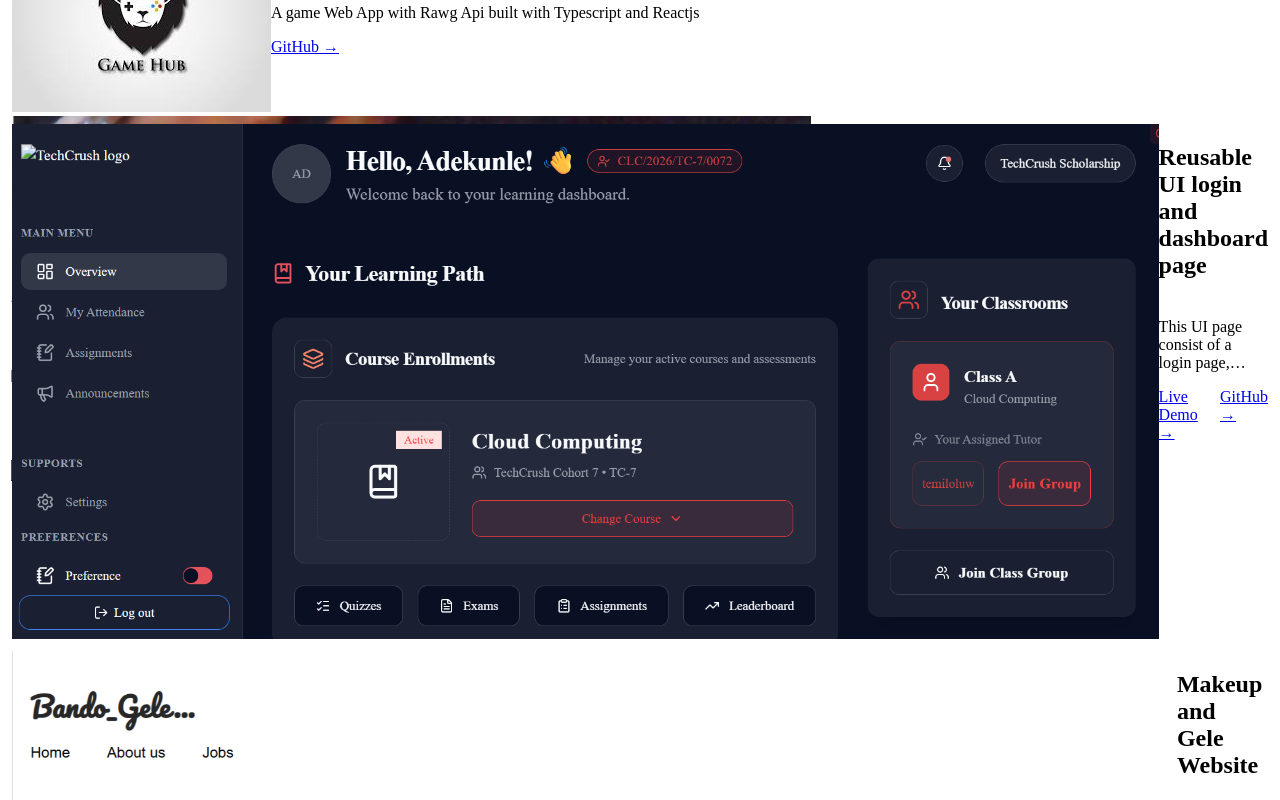
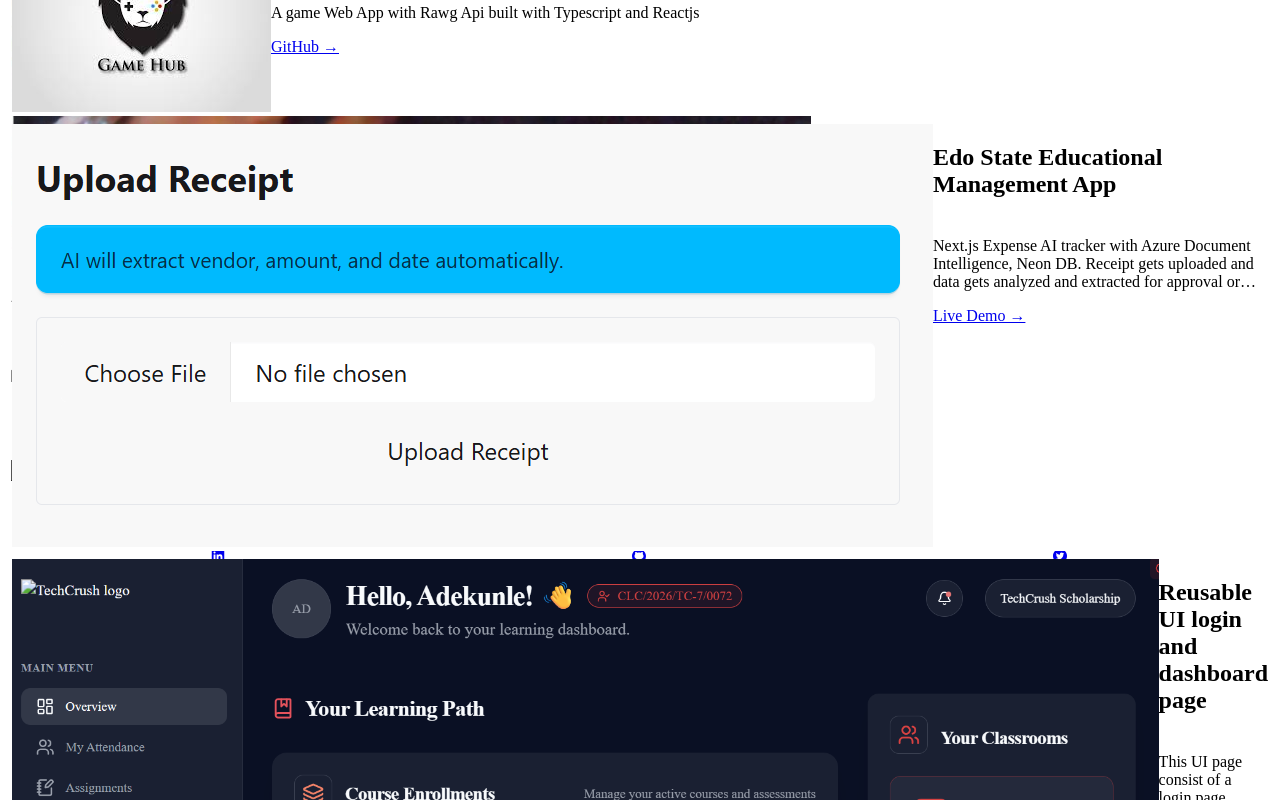
Before and after one commit to jaysofty/my-portfolio, a React (Vite) app: page /projects in a window 1280 px wide. Shown: the part 640-1440 px from the top of the page. Built offline with nearby package versions, Linux system fonts and the light colour scheme; the HTML template or start-up script is replaced by a standard one.

Commit message:
added ai expense project

```diff
--- a/src/data.ts
+++ b/src/data.ts
@@ -5,6 +5,7 @@
 import tech_crush_ui from "./assets/tech_crush_ui.png";
 import dog_nation from "./assets/dog_nation.png"
 import makeup_port_folio from "./assets/makeup_logo.png";
+import ai_expense from "./assets/ai_expense.png"
 export const about = [
   {
     id: 1,
@@ -89,15 +90,15 @@
     // deployed_url: "https://my-portfolio-website-react.herokuapp.com/",
   },
 
-  // {
-  //   id: 3,
-  //   name: "Edo State Educational Management App",
-  //   description: "A Control management system for Edo State Edu",
-  //   category: "Reactjs",
-  //   image_path: edo_state,
-  //   gith_url: "https://github.com/jaysofty?tab=repositories",
-  //   // deployed_url: "https://my-portfolio-website-react.herokuapp.com/",
-  // },
+  {
+    id: 3,
+    name: "Edo State Educational Management App",
+    description: "Next.js Expense AI tracker with Azure Document Intelligence, Neon DB. Receipt gets uploaded and data gets analyzed and extracted for approval or rejection.",
+    category: "Reactjs",
+    image_path: ai_expense,
+    live_url: "https://expense-tracker-system-3qz5cb5r4-jaysoftys-projects.vercel.app/",
+    gith_url: "https://github.com/jaysofty?tab=repositories",
+  },
   {
     id: 3,
     name: "Reusable UI login and dashboard page",
```
Also changed, not shown: src/assets/ai_expense.png (added).
